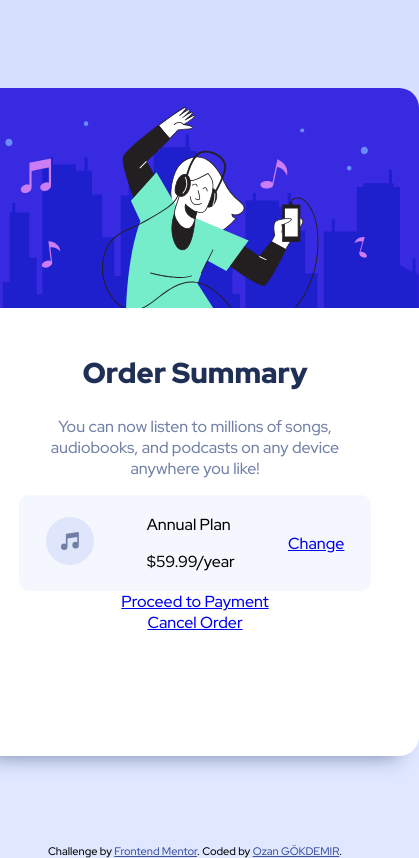
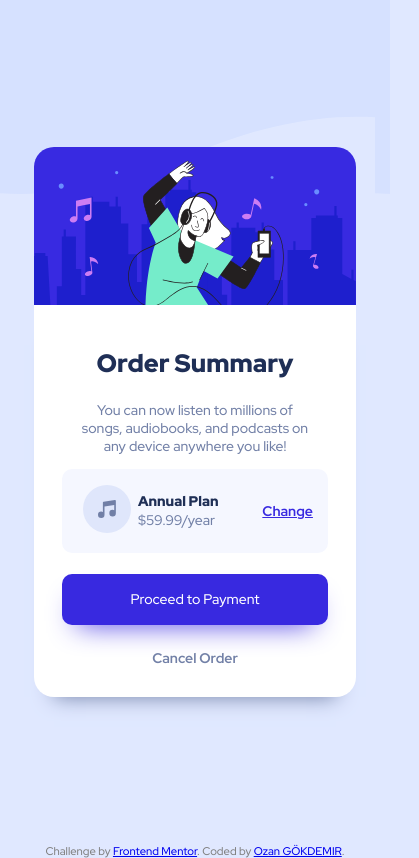
Before and after one commit to ozangokdemir/order-summary-component, a plain HTML site: page index.html in a window 390 px wide. Shown: the whole page, 419 px wide, since content can reach past the window. Drawn offline with Linux system fonts and the light colour scheme.

Commit message:
Final update (desktop + mobile)

```diff
--- a/index.html
+++ b/index.html
@@ -13,12 +13,6 @@
   <link href="https://fonts.googleapis.com/css2?family=Red+Hat+Display:wght@500;700;900&display=swap" rel="stylesheet">
 
   <title>Frontend Mentor | Order summary card</title>
-
-  <!-- Feel free to remove these styles or customise in your own stylesheet 👍 -->
-  <style>
-    .attribution { font-size: 11px; text-align: center; }
-    .attribution a { color: hsl(228, 45%, 44%); }
-  </style>
 </head>
 
 <body>
@@ -45,13 +39,13 @@
 	  <a class="btn btn-cancel" href='#'>Cancel Order</a>
   </main>
 
+  <footer>
+    <div class="attribution">
+      Challenge by <a href="https://www.frontendmentor.io?ref=challenge" target="_blank">Frontend Mentor</a>.
+      Coded by <a href="https://github.com/ozangokdemir">Ozan GÖKDEMIR</a>.
+    </div>
+  </footer>
+
 </body>
 
-<footer>
-  <div class="attribution">
-    Challenge by <a href="https://www.frontendmentor.io?ref=challenge" target="_blank">Frontend Mentor</a>.
-    Coded by <a href="https://github.com/ozangokdemir">Ozan GÖKDEMIR</a>.
-  </div>
-</footer>
-
 </html>
--- a/style.css
+++ b/style.css
@@ -7,10 +7,13 @@
 	--dark-blue: hsl(223, 47%, 23%);
 
 	--body-copy-font-size: 16px;
+	--body-copy-font-size-mobile: 14px;
 	--body-copy-font-family: 'Red Hat Display', sans-serif;
 
 	--layout-frame-width: 28em;
-	--layout-inner-frames-width: 22em;
+	--layout-inner-frame-width: 22em;
+	--layout-frame-width-mobile: 23em;
+	--layout-inner-frame-width-mobile: 19em;
 }
 
 .sr-only {
@@ -25,17 +28,28 @@
       border: 0;
 }
 
+/*GLOBAL*/
+
 body{
 	margin: 0;
 	padding: 0;
 
 	background-image: url("images/pattern-background-desktop.svg");
-	background-repeat: no-repeat;
+	background-repeat: repeat-x; /**LEARNING** : background repeating on x axis*/
 	background-color: var(--pale-blue);
 
+	color: var(--dark-blue);
 	font-size: var(--body-copy-font-size);
 	font-family: var(--body-copy-font-family);
 }
+
+.attribution {
+	color: grey;
+	text-align: center;
+	font-size: .8em;
+}
+
+/*LAYOUT*/
 
 .l-bloc-page{
 	display: flex;
@@ -94,34 +108,114 @@ body{
 }
 
 .l-plan-selection{
-	display: flex;
-	flex-direction: row;
-	justify-content: space-around;
+	display: grid;
+	grid-template-columns: 1fr 2fr 1fr;
 	align-items: center;
 
 	height: 6em;
-	width: var(--layout-inner-frames-width);
+	width: var(--layout-inner-frame-width);
 
 	background: var(--very-pale-blue);
 	border-radius: 10px;
 }
 
 .ico-plan-selection{
-
+	padding-left: 1.5em;
 }
 
 .plan-selection{
-
+	padding-left: .5em;
 }
 
+.plan-chosen{
+	margin-bottom: .1em;
+	font-weight: 900;
+}
+
+.plan-price{
+	margin-top: .1em;
+	color: var(--desaturated-blue);
+}
+
+/* LINKS */
+
+a:hover{
+	cursor: pointer;
+}
 
 .plan-change-link{
+	color: var(--bright-blue);
+	font-weight: 700;
+}
 
+.plan-change-link:visited{
+	color: var(--bright-blue);
+}
+
+.plan-change-link:hover{
+	text-decoration: none;
+	color: #766CF1;
 }
 
 .btn{
+	width: var(--layout-inner-frame-width);
+	padding: .8em 0 .8em 0;
+	margin-top: 1.5em;
 
-	width: var(--layout-inner-frames-width);
+	border-radius: 10px;
 
 	text-align: center;
 }
+
+.btn:link{
+	text-decoration: none;
+}
+
+.btn-payment{
+	background-color: var(--bright-blue);
+	color: white;
+
+	box-shadow: 0 1em 2em -15px var(--bright-blue);
+}
+
+.btn-payment:visited{
+	color: white;
+}
+
+.btn-payment:hover{
+	background: #766CF1;
+}
+
+.btn-cancel{
+	color: var(--desaturated-blue);
+	font-weight: 700;
+}
+
+.btn-cancel:hover{
+	color: var(--dark-blue);
+}
+
+@media (max-width: 500px ) {
+
+	body{
+		background-image: url("images/pattern-background-mobile.svg");
+		font-size: var(--body-copy-font-size-mobile);
+	}
+
+	.l-banner, .l-content{
+		width: var(--layout-frame-width-mobile);
+	}
+
+	.l-plan-selection, .btn{
+		width: var(--layout-inner-frame-width-mobile);
+	}
+
+	.btn{
+		padding: 1.2em 0 1.2em 0;
+	}
+
+	.btn-cancel{
+		margin-top: .5em;
+	}
+
+}
```
